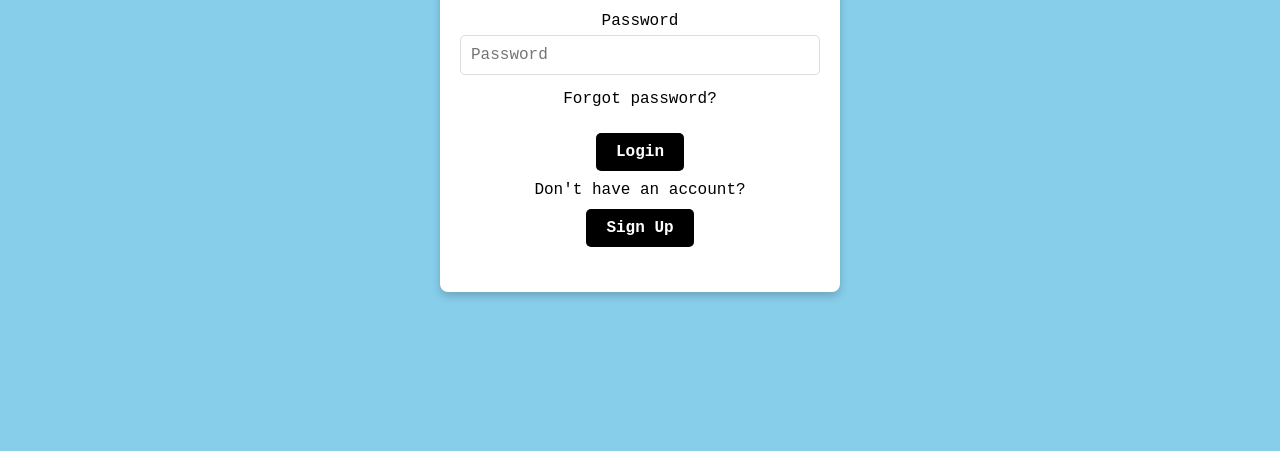
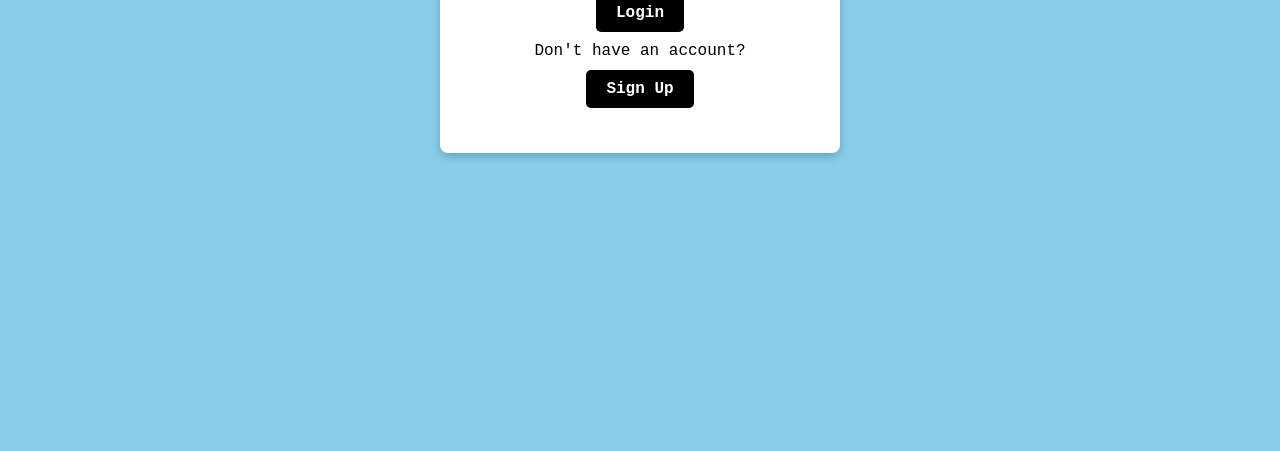
Before and after one commit to abdulwalidev/spdump, a website: page login.html in a window 1280 px wide. Shown: the part 349-800 px from the top of the page. Drawn offline with Linux system fonts and the light colour scheme.

Commit message:
Update login.html

```diff
--- a/login.html
+++ b/login.html
@@ -19,9 +19,10 @@
             display: flex;
             flex-direction: column;
             align-items: center;
-            justify-content: center;
+            justify-content: flex-start; /* Aligns items to the top */
             min-height: 100vh;
             background-color: skyblue;
+            padding-top: 20px; /* Optional: Adds space at the top */
         }
 
         /* Header styling */
```
